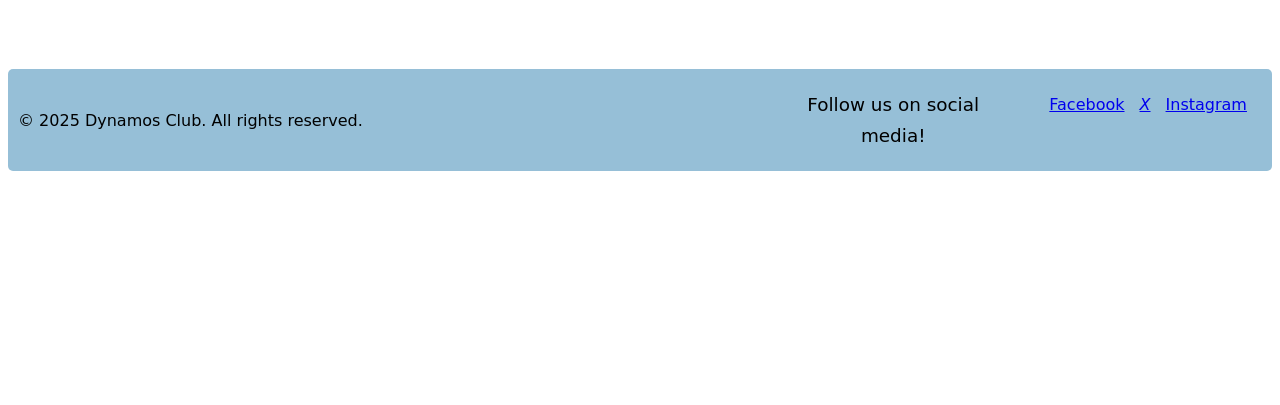
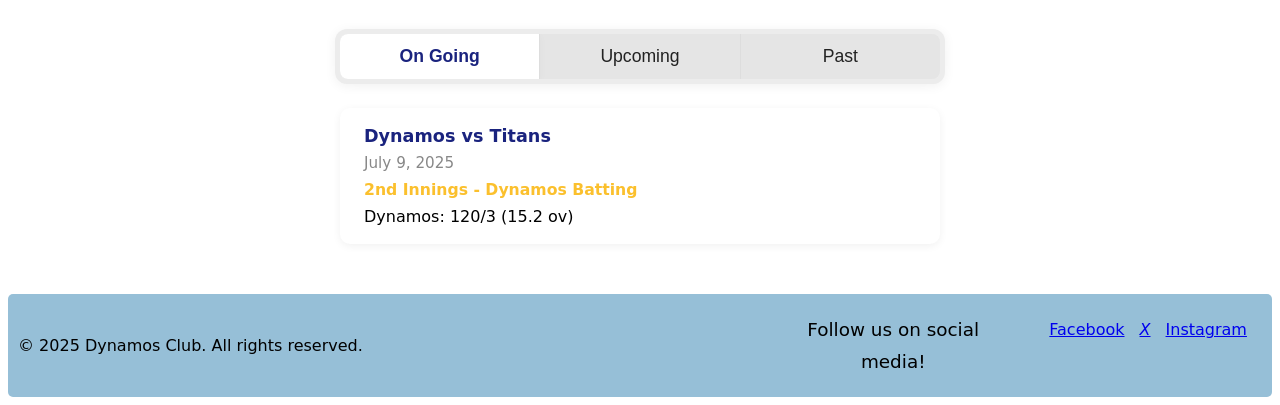
Before and after one commit to venkatnadella/portfolio, a plain HTML site: page matches.html in a window 1280 px wide. Shown: the part 403-808 px from the top of the page. Drawn offline with Linux system fonts and the light colour scheme.

Commit message:
Add matches section with tabs and styling for ongoing, upcoming, and past matches

```diff
--- a/matches.html
+++ b/matches.html
@@ -6,6 +6,7 @@
     <meta http-equiv="X-UA-Compatible" content="ie=edge" />
     <title>Dynamos Club</title>
     <link rel="stylesheet" href="styles.css" />
+    <script src="scripts/matches.js" defer></script>
   </head>
   <body>
     <header class="header">
@@ -30,9 +31,21 @@
       </ul>
     </nav>
 
-    <div >
+    <div>
       <center><h1>Pocket Dynamos</h1></center>
 
+      <div class="matches-section">
+    <div class="matches-tabs">
+      <button class="matches-tab active" data-tab="ongoing">On Going</button>
+      <button class="matches-tab" data-tab="upcoming">Upcoming</button>
+      <button class="matches-tab" data-tab="past">Past</button>
+    </div>
+  </div>
+
+  <!-- Matches Cards Section -->
+  <div id="matches-cards-container">
+    <!-- Match cards will be rendered here by JS -->
+  </div>
     </div>
   </body>
 
@@ -41,9 +54,21 @@
     <div class="rightFoot">
       <p>Follow us on social media!</p>
       <ul class="social-media">
-          <li><a rel = "noopener" href="https://www.facebook.com/" target="_blank">Facebook</a></li>
-          <li><a rel = "noopener" href="https://www.x.com/" target="_blank"><i>X</i></a></li>
-          <li><a rel = "noopener" href="https://www.instagram.com/" target="_blank">Instagram</a></li>
+        <li>
+          <a rel="noopener" href="https://www.facebook.com/" target="_blank"
+            >Facebook</a
+          >
+        </li>
+        <li>
+          <a rel="noopener" href="https://www.x.com/" target="_blank"
+            ><i>X</i></a
+          >
+        </li>
+        <li>
+          <a rel="noopener" href="https://www.instagram.com/" target="_blank"
+            >Instagram</a
+          >
+        </li>
       </ul>
     </div>
   </footer>
--- /dev/null
+++ b/scripts/matches.js
@@ -0,0 +1,61 @@
+const matchesData = {
+  ongoing: [
+    {
+      title: "Dynamos vs Titans",
+      date: "July 9, 2025",
+      status: "2nd Innings - Dynamos Batting",
+      details: "Dynamos: 120/3 (15.2 ov)"
+    }
+  ],
+  upcoming: [
+    {
+      title: "Dynamos vs Challengers",
+      date: "July 20, 2025",
+      status: "Starts at 10:00 AM",
+      details: "Venue: City Stadium"
+    }
+  ],
+  past: [
+    {
+      title: "Dynamos vs Warriors",
+      date: "July 1, 2025",
+      status: "Dynamos won by 5 wickets",
+      details: "Warriors: 145/8, Dynamos: 146/5"
+    }
+  ]
+};
+
+function renderMatches(tab) {
+  const container = document.getElementById('matches-cards-container');
+  container.innerHTML = '';
+  const matches = matchesData[tab];
+  if (!matches || matches.length === 0) {
+    container.innerHTML = `<div class="match-card"><div>No matches in this category.</div></div>`;
+    return;
+  }
+  matches.forEach(match => {
+    container.innerHTML += `
+      <div class="match-card">
+        <div class="match-title">${match.title}</div>
+        <div class="match-date">${match.date}</div>
+        <div class="match-status">${match.status}</div>
+        <div>${match.details}</div>
+      </div>
+    `;
+  });
+}
+
+document.addEventListener('DOMContentLoaded', () => {
+  const tabs = document.querySelectorAll('.matches-tab');
+  let currentTab = 'ongoing';
+  renderMatches(currentTab);
+
+  tabs.forEach(tab => {
+    tab.addEventListener('click', () => {
+      tabs.forEach(t => t.classList.remove('active'));
+      tab.classList.add('active');
+      currentTab = tab.dataset.tab;
+      renderMatches(currentTab);
+    });
+  });
+});
--- a/styles.css
+++ b/styles.css
@@ -346,3 +346,78 @@ div p {
 .quotes-nav-right {
   right: 16px;
 }
+
+.matches-section {
+  max-width: 600px;
+  margin: 32px auto 0 auto;
+  background: #ececec;
+  border-radius: 12px;
+  box-shadow: 0 2px 12px rgba(0,0,0,0.06);
+  padding: 5px;
+}
+
+.matches-tabs {
+  display: flex;
+  background: #e5e5e5;
+  border-radius: 8px;
+  overflow: hidden;
+  margin-bottom: 0;
+}
+
+.matches-tab {
+  flex: 1;
+  padding: 12px 0;
+  background: none;
+  border: none;
+  font-size: 1.1rem;
+  color: #222;
+  cursor: pointer;
+  transition: background 0.2s, color 0.2s;
+  outline: none;
+}
+
+.matches-tab.active {
+  background: #fff;
+  color: #1a237e;
+  font-weight: bold;
+  box-shadow: 0 2px 8px rgba(0,0,0,0.03);
+}
+
+.matches-tab:not(:last-child) {
+  border-right: 1px solid #ddd;
+}
+
+#matches-cards-container {
+  max-width: 600px;
+  margin: 24px auto 0 auto;
+  display: flex;
+  flex-direction: column;
+  gap: 18px;
+}
+
+.match-card {
+  background: #fff;
+  border-radius: 10px;
+  box-shadow: 0 2px 8px rgba(0,0,0,0.06);
+  padding: 18px 24px;
+  display: flex;
+  flex-direction: column;
+  gap: 8px;
+}
+
+.match-title {
+  font-size: 1.1rem;
+  font-weight: bold;
+  color: #1a237e;
+}
+
+.match-date {
+  color: #888;
+  font-size: 0.95rem;
+}
+
+.match-status {
+  font-size: 0.98rem;
+  color: #fbc02d;
+  font-weight: bold;
+}
```
Lines whose indentation alone changed are shown as unchanged.
